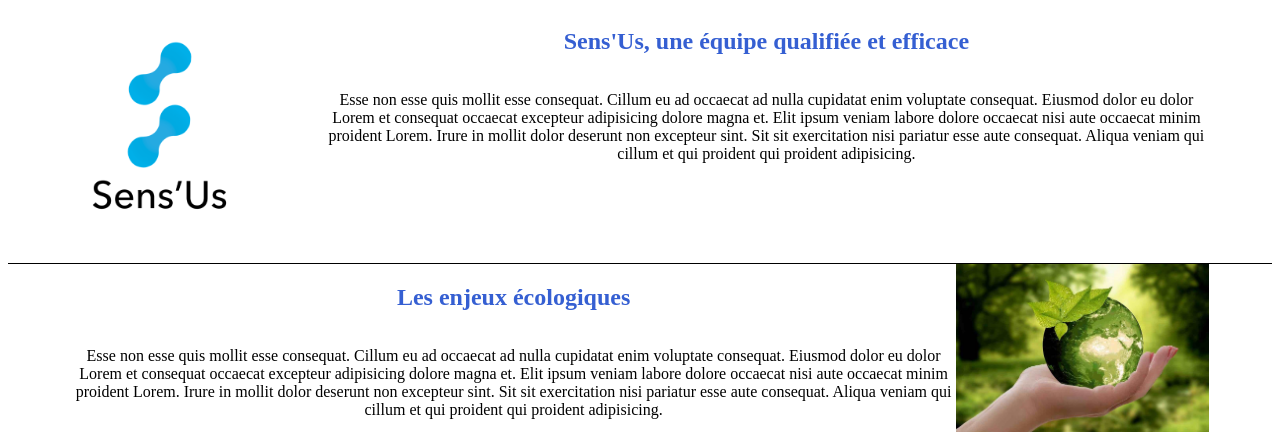
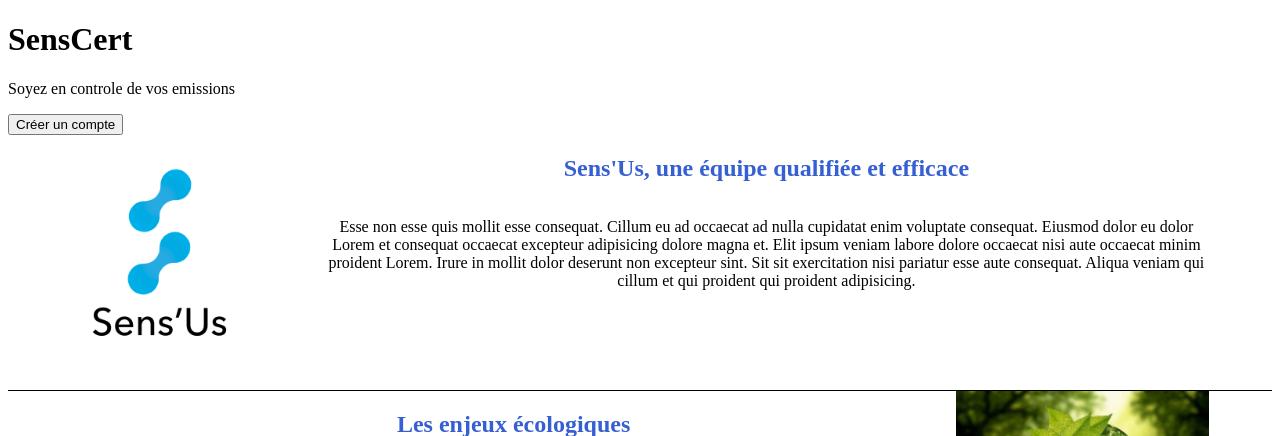
Before and after one commit to arthurpochart/Sens-Us, a PHP site: page / in a window 1280 px wide. Shown: the top 436 px of the page. Run offline with PHP 8.4, Linux system fonts and the light colour scheme.

Commit message:
Organisation

```diff
--- a/HTML-CSS/register.html
+++ b/HTML-CSS/register.html
@@ -26,5 +26,6 @@
     </div>
 </div>
 
+
 </body>
 </html>
--- a/HTML-CSS/styles.css
+++ b/HTML-CSS/styles.css
@@ -42,8 +42,3 @@ h1{
     border-radius: 8px;
     font-family: 'Roboto', sans-serif;
 }
-
-.formulaire-membre{
-
-
-}
--- a/index.html
+++ b/index.html
@@ -8,6 +8,14 @@
     <title>Page d'accueil</title>
 </head>
 <body>
+    <header class="header">
+        <h1>SensCert</h1>
+        <p>Soyez en controle de vos emissions</p>
+        <a href="/HTML-CSS/register.html">
+            <button class="boutonHeader">Créer un compte</button>
+        </a>
+
+    </header>
     <div>
         <div class="bandeau">
             <div class="bandeau-container-img">
```
